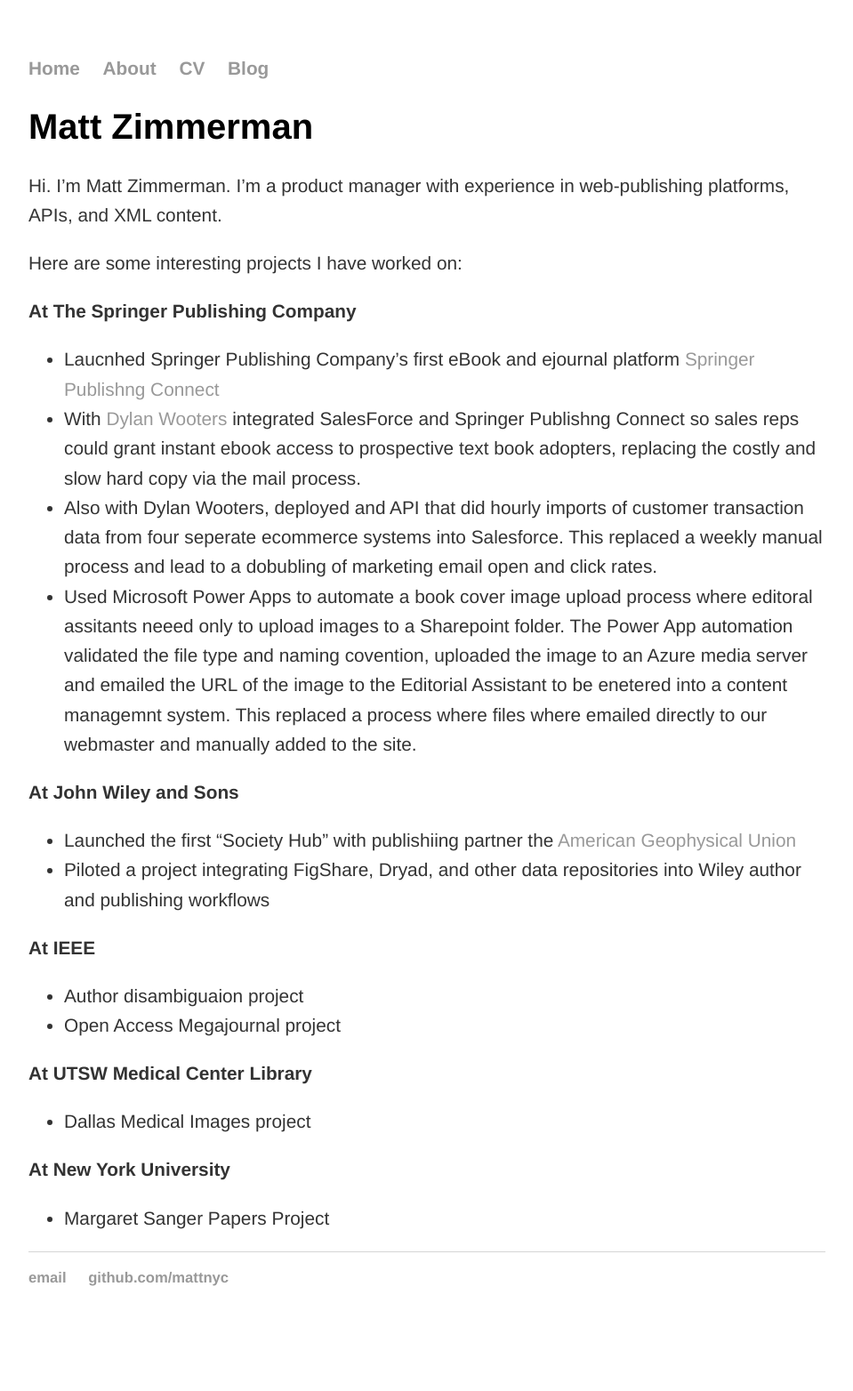
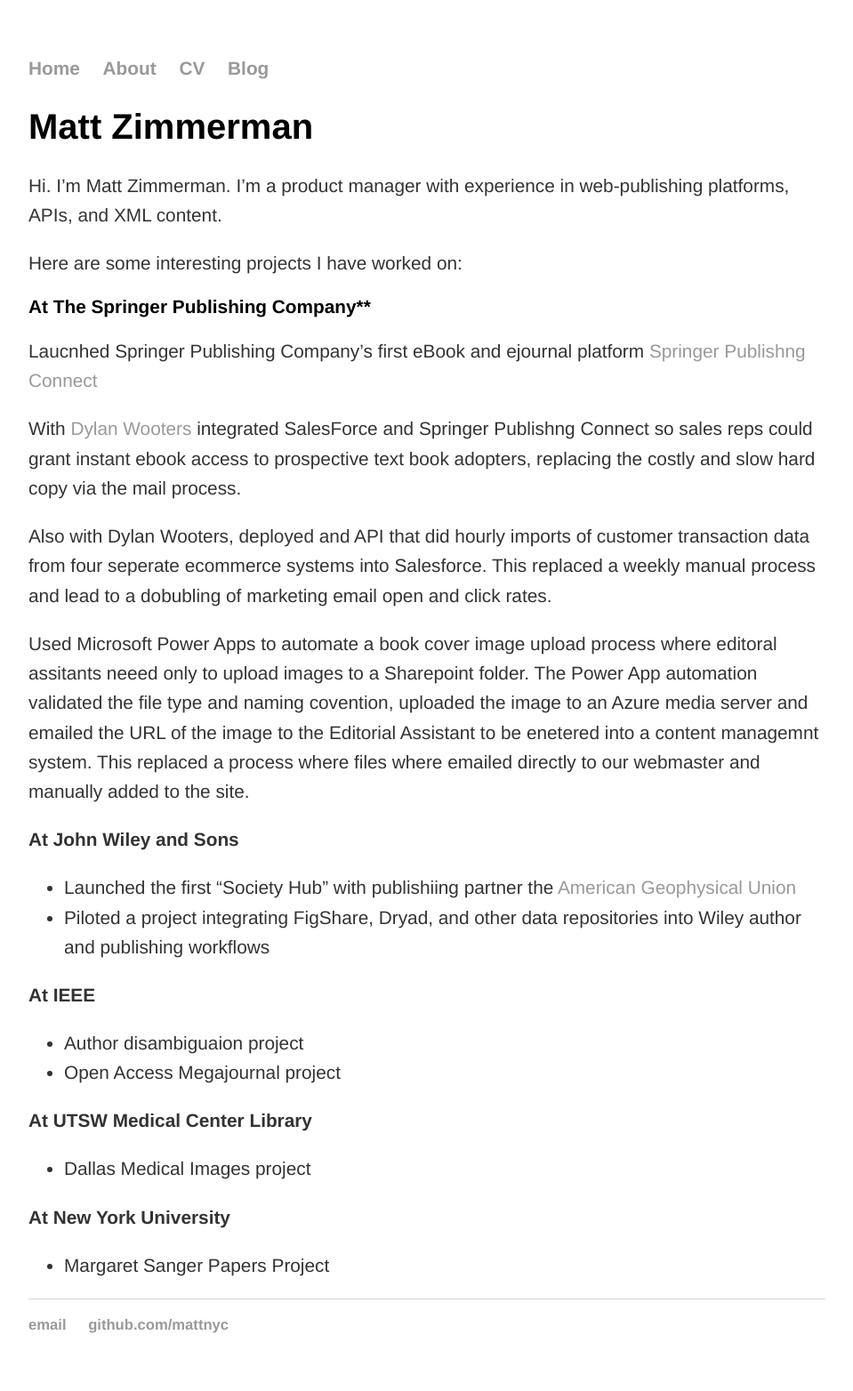
Before and after one commit to mattznyc/mattznyc.github.io, a Jekyll site: the page built from index.md, in a window 1280 px wide. Shown: the whole page at 89% size, without its empty margins (160-1119 px from the left). Built offline with Jekyll 4.4.1, drawn with Linux system fonts in a browser that asks for light colours; before the commit the page ends 1511 px from its top, so only the background shows below that.

```diff
--- a/index.md
+++ b/index.md
@@ -8,12 +8,15 @@ Hi. I'm Matt Zimmerman. I'm a product manager with experience in web-publishing
 
 Here are some interesting projects I have worked on:
 
-**At The Springer Publishing Company**
+## At The Springer Publishing Company**
 
-* Laucnhed Springer Publishing Company's first eBook and ejournal platform [Springer Publishng Connect](http://connect.springerpub.com)
-* With [Dylan Wooters](https://dylanwooters.com/index.html) integrated SalesForce and Springer Publishng Connect so sales reps could grant instant ebook access to prospective text book adopters, replacing the costly and slow hard copy via the mail process.
-* Also with Dylan Wooters, deployed and API that did hourly imports of customer transaction data from four seperate ecommerce systems into Salesforce. This replaced a weekly manual process and lead to a dobubling of marketing email open and click rates.
-* Used Microsoft Power Apps to automate a book cover image upload process where editoral assitants neeed only to upload images to a Sharepoint folder. The Power App automation validated the file type and naming covention, uploaded the image to an Azure media server and emailed the URL of the image to the Editorial Assistant to be enetered into a content managemnt system. This replaced a process where files where emailed directly to our webmaster and manually added to the site.
+Laucnhed Springer Publishing Company's first eBook and ejournal platform [Springer Publishng Connect](http://connect.springerpub.com)
+
+With [Dylan Wooters](https://dylanwooters.com/index.html) integrated SalesForce and Springer Publishng Connect so sales reps could grant instant ebook access to prospective text book adopters, replacing the costly and slow hard copy via the mail process.
+
+Also with Dylan Wooters, deployed and API that did hourly imports of customer transaction data from four seperate ecommerce systems into Salesforce. This replaced a weekly manual process and lead to a dobubling of marketing email open and click rates.
+
+Used Microsoft Power Apps to automate a book cover image upload process where editoral assitants neeed only to upload images to a Sharepoint folder. The Power App automation validated the file type and naming covention, uploaded the image to an Azure media server and emailed the URL of the image to the Editorial Assistant to be enetered into a content managemnt system. This replaced a process where files where emailed directly to our webmaster and manually added to the site.
 
 **At John Wiley and Sons**
 * Launched the first "Society Hub" with publishiing partner the [American Geophysical Union](https://agupubs.onlinelibrary.wiley.com/)
```
